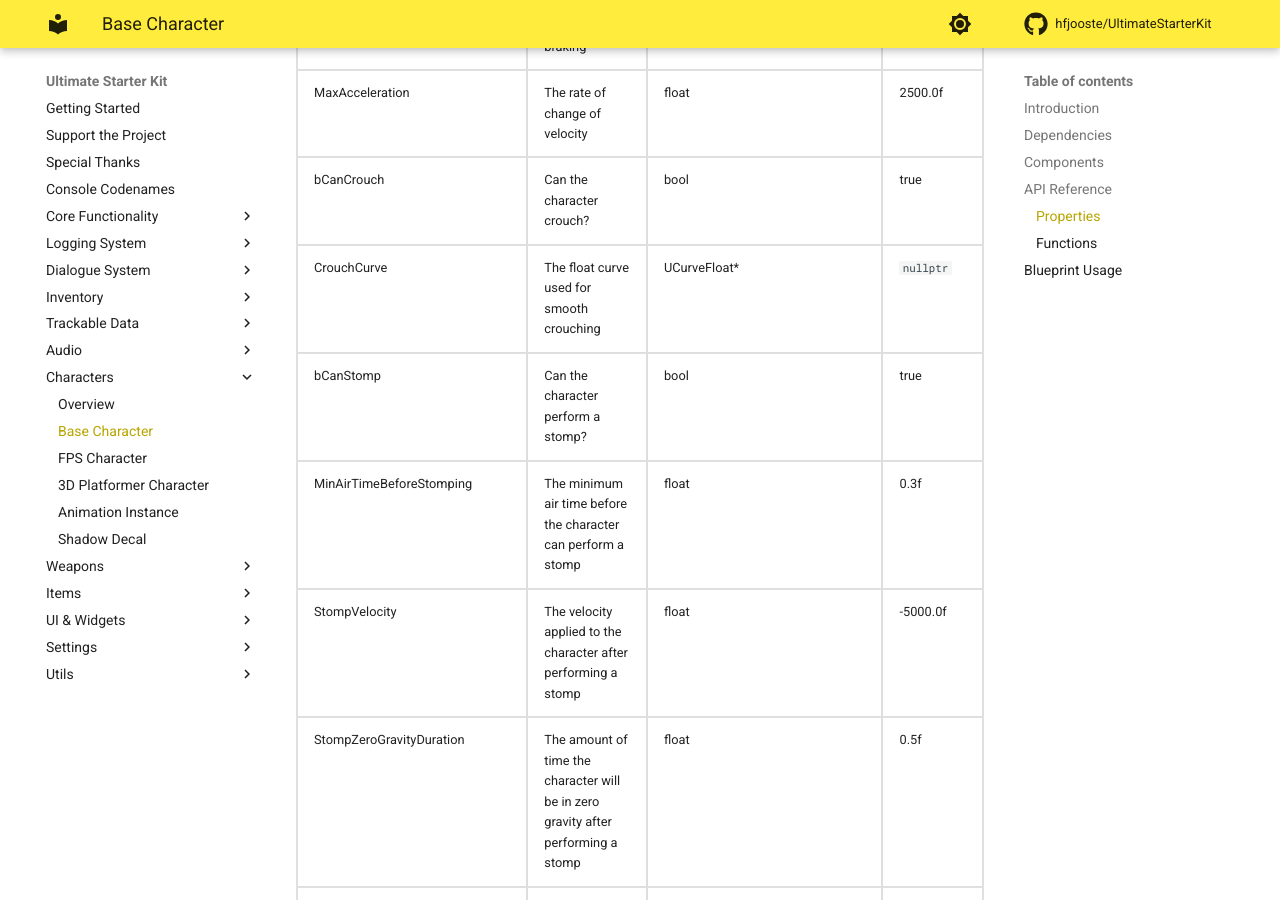
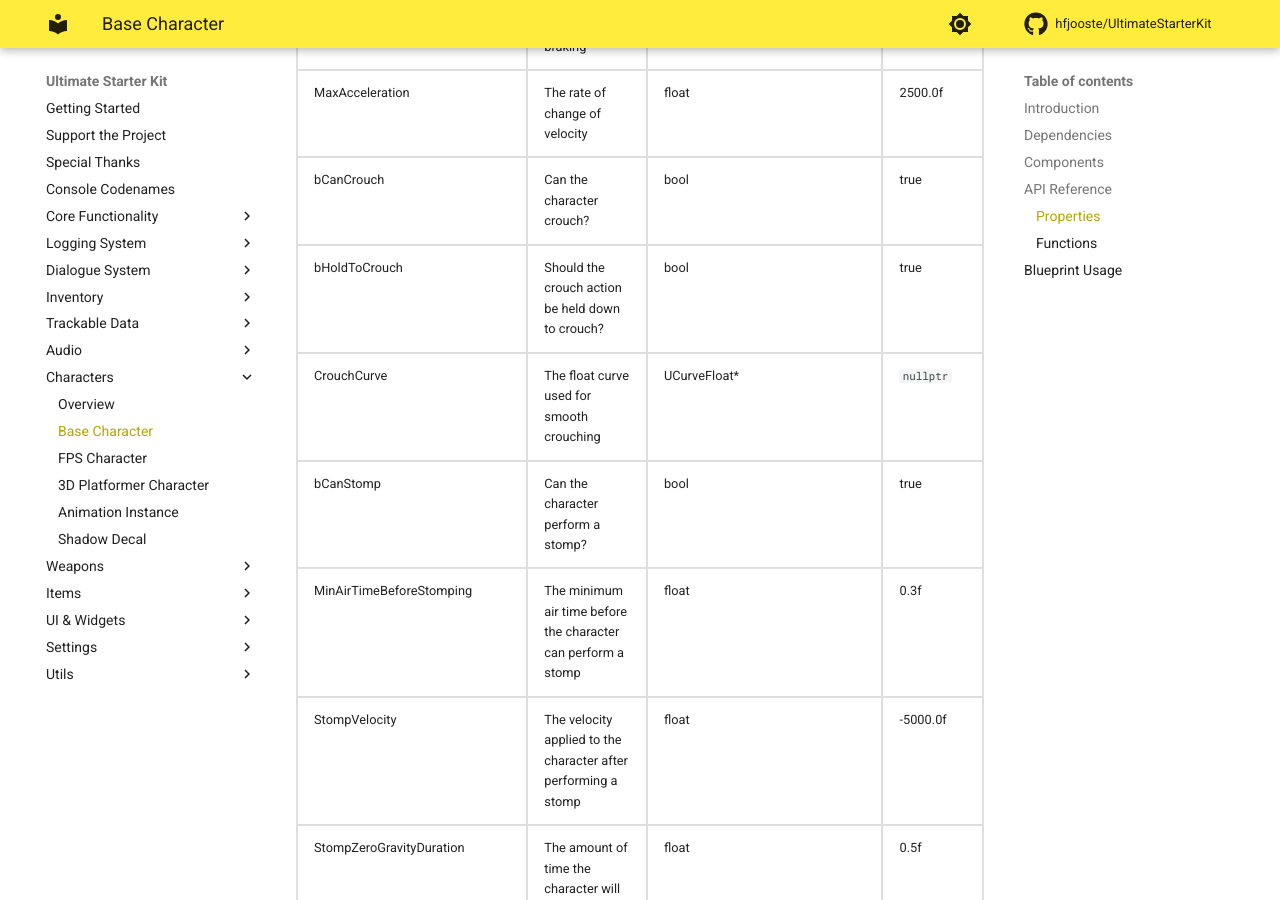
Before and after one commit to hfjooste/UltimateStarterKit, an MkDocs documentation site: the page built from docs/uskcharacter.md, in a window 1280 px wide and 900 px high, scrolled down 4200 px. Built offline with MkDocs 1.6.1 and Material for MkDocs 9.7.7, drawn with Linux system fonts in a browser that asks for light colours; comment, search, counter and statistics services are not loaded.

Commit message:
Updated documentation

```diff
--- a/docs/uskcharacter.md
+++ b/docs/uskcharacter.md
@@ -218,6 +218,12 @@ The <code>USKCharacter</code> uses the following components:
 		<td>true</td>
 	</tr>
 	<tr>
+		<td>bHoldToCrouch</td>
+		<td>Should the crouch action be held down to crouch?</td>
+		<td>bool</td>
+		<td>true</td>
+	</tr>
+	<tr>
 		<td>CrouchCurve</td>
 		<td>The float curve used for smooth crouching</td>
 		<td>UCurveFloat*</td>
```
